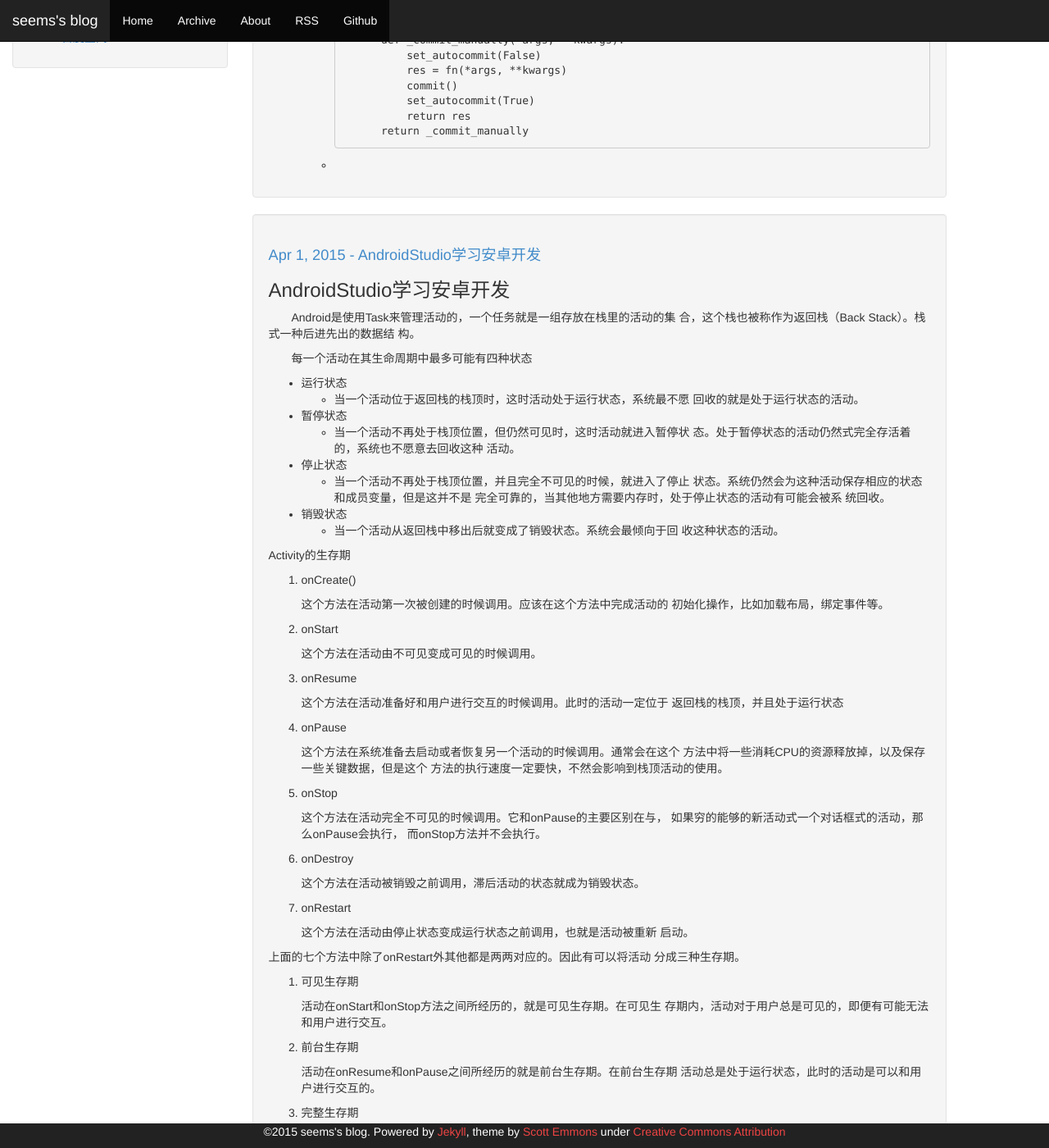
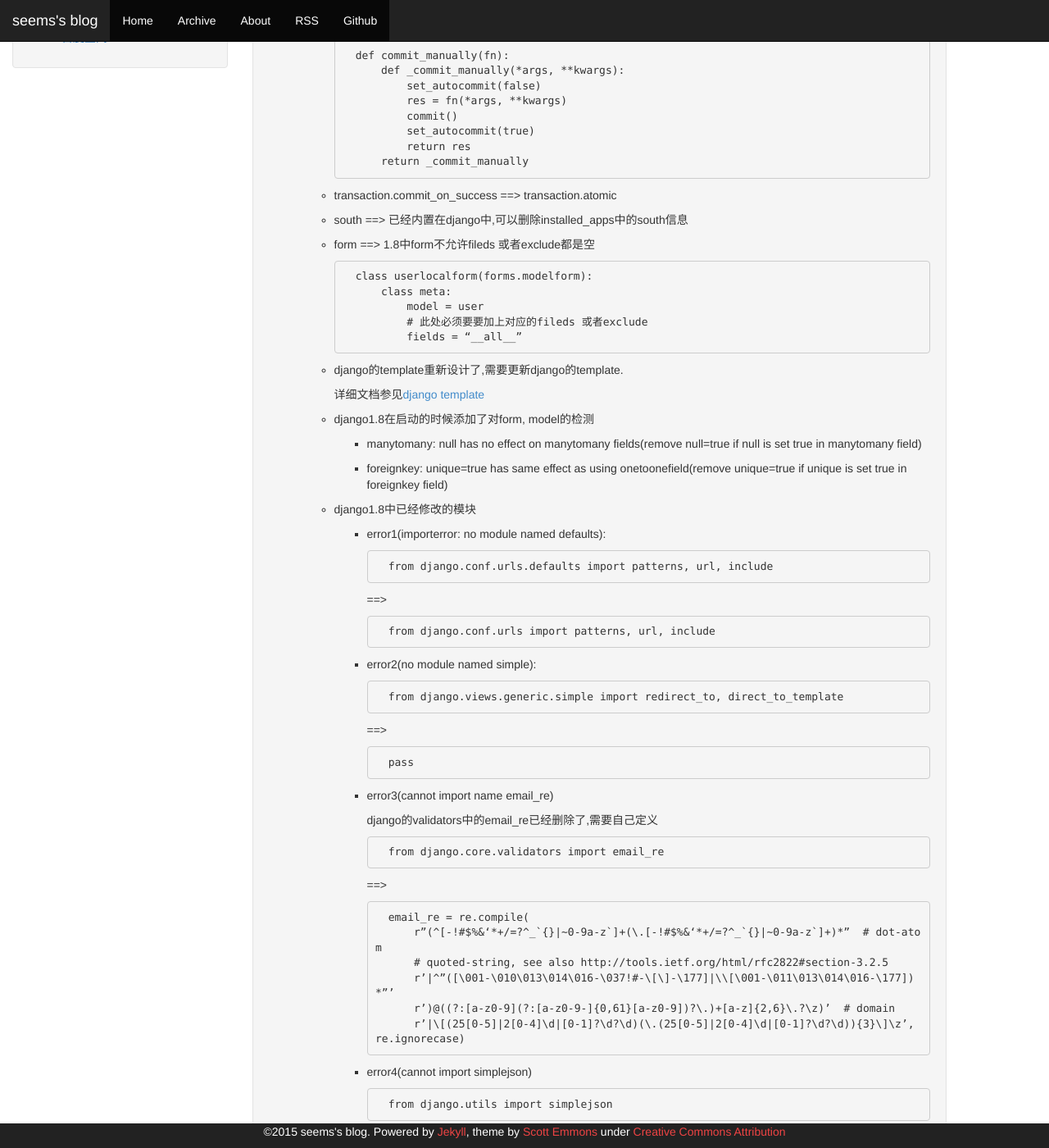
Before and after one commit to Gandalf-Pl/seems, a Jekyll site: the page built from index.html, in a window 1280 px wide and 1400 px high, scrolled down 472 px. Shown: the whole window at 82% size. Built offline with Jekyll 4.4.1, drawn with Linux system fonts in a browser that asks for light colours; Markdown is read by kramdown in place of the engine named in the settings; the list of posts is cut into pages by our own code; some of the changed text lies outside the part shown.

Commit message:
update django_upgrade note

```diff
--- a/_posts/2015-10-23-django_upgrade.md
+++ b/_posts/2015-10-23-django_upgrade.md
@@ -1,17 +1,18 @@
 ---
-layout: post
-title: Django升级到1.8.5
+layou: post
+rd argument ‘mimetype’
+title: django升级到1.8.5
 ---
 
-## {{ page.title }}
+### {{ page.title }}
 
 <href=https://docs.djangoproject.com/en/1.8/releases/>
 
-<href=https://openedx.atlassian.net/wiki/display/TNL/Django+1.8+Test+Plan>
+<href=https://openedx.atlassian.net/wiki/display/tnl/django+1.8+test+plan>
 
 + manage.py   需要修改 1.4.22 ==> 1.8.5
 
-+ settings.INSTALLED_APPS需要修改 [django.contrib.markup]
++ settings.installed_apps需要修改 [django.contrib.markup]
 
 + django工具包修改 from django.utils import simplejson  ==> import simplejson 直接修改为内置
 
@@ -21,6 +22,10 @@ title: Django升级到1.8.5
 
     + [django-extensions 1.4.6 ==> 1.5.7]
 
+    + [coffin 0.3.8 ==> 2.0.1]
+
+    + add [django-jinja==1.4.1] in installed_apps
+
 + django内置模块
 
     + transaction.commit_manuay, 可以重新写一个decorator
@@ -28,12 +33,95 @@ title: Django升级到1.8.5
         ~~~python
         def commit_manually(fn):
             def _commit_manually(*args, **kwargs):
-                set_autocommit(False)
+                set_autocommit(false)
                 res = fn(*args, **kwargs)
                 commit()
-                set_autocommit(True)
+                set_autocommit(true)
                 return res
             return _commit_manually
         ~~~
 
-    +
+    + transaction.commit_on_success ==> transaction.atomic
+
+    + south ==> 已经内置在django中,可以删除installed_apps中的south信息
+
+    + form ==> 1.8中form不允许fileds 或者exclude都是空
+
+        ~~~python
+        class userlocalform(forms.modelform):
+            class meta:
+                model = user
+                # 此处必须要要加上对应的fileds 或者exclude
+                fields = “__all__”
+        ~~~
+
+    + django的template重新设计了,需要更新django的template.
+
+        详细文档参见[django template](https://docs.djangoproject.com/en/1.8/ref/templates/upgrading/)
+
+    + django1.8在启动的时候添加了对form, model的检测
+
+        - manytomany: null has no effect on manytomany fields(remove null=true if null is set true in manytomany field)
+
+        - foreignkey: unique=true has same effect as using onetoonefield(remove unique=true if unique is set true in foreignkey field)
+
+    + django1.8中已经修改的模块
+
+        - error1(importerror: no module named defaults):
+
+            ~~~python
+            from django.conf.urls.defaults import patterns, url, include
+            ~~~
+            ==>
+
+            ~~~python
+            from django.conf.urls import patterns, url, include
+            ~~~
+
+        - error2(no module named simple):
+
+            ~~~python
+            from django.views.generic.simple import redirect_to, direct_to_template
+            ~~~
+            ==>
+
+            ~~~python
+            pass
+            ~~~
+
+        - error3(cannot import name email_re)
+
+            django的validators中的email_re已经删除了,需要自己定义
+
+            ~~~python
+            from django.core.validators import email_re
+            ~~~
+            ==>
+
+            ~~~python
+            email_re = re.compile(
+                r”(^[-!#$%&‘*+/=?^_`{}|~0-9a-z`]+(\.[-!#$%&‘*+/=?^_`{}|~0-9a-z`]+)*”  # dot-atom
+                # quoted-string, see also http://tools.ietf.org/html/rfc2822#section-3.2.5
+                r’|^”([\001-\010\013\014\016-\037!#-\[\]-\177]|\\[\001-\011\013\014\016-\177])*”’
+                r’)@((?:[a-z0-9](?:[a-z0-9-]{0,61}[a-z0-9])?\.)+[a-z]{2,6}\.?\z)’  # domain
+                r’|\[(25[0-5]|2[0-4]\d|[0-1]?\d?\d)(\.(25[0-5]|2[0-4]\d|[0-1]?\d?\d)){3}\]\z’, re.ignorecase)
+            ~~~
+
+        - error4(cannot import simplejson)
+
+            ~~~python
+            from django.utils import simplejson
+            ~~~
+            ==>
+
+            ~~~python
+            import simplejson
+            ~~~
+
+        - Error5(got an unexpected keyword argument ‘mimetype’)
+
+            mimetype=”application/json” ==> content_type=”application/json”
+
+        - Error6(Invalid block tag: ‘set’, expected ‘endblock’)
+
+            maybe is django_jinjia error
```
